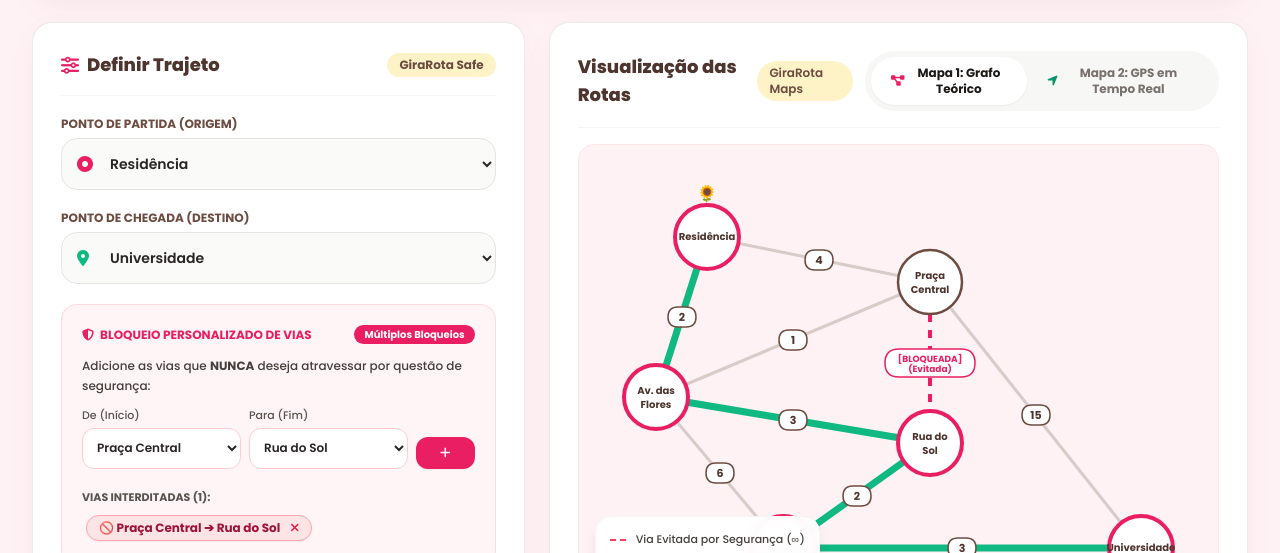
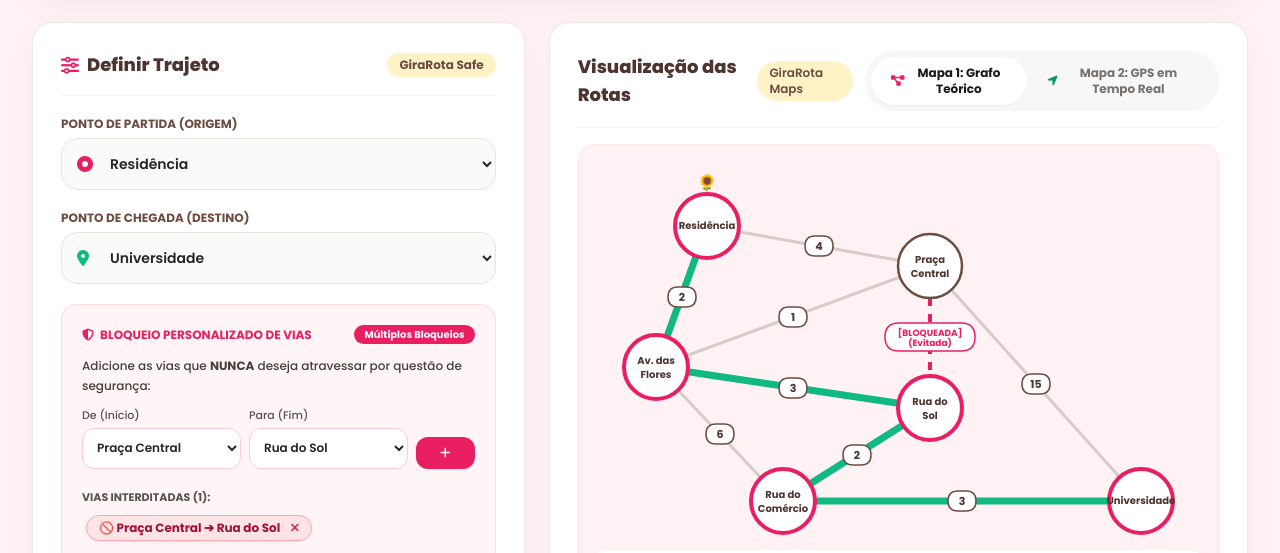
Before and after one commit to PaulaJ2023/GiraRota, a plain HTML site: page Index.html in a window 1280 px wide. Shown: the part 241-794 px from the top of the page. Drawn offline with nearby package versions, Linux system fonts and the light colour scheme.

Commit message:
Corrige sobreposição da legenda no mapa do GiraRota

```diff
--- a/Index.html
+++ b/Index.html
@@ -339,10 +339,10 @@
                     <div class="relative w-full h-[460px] bg-[#FFF2F5] rounded-2xl overflow-hidden flex items-center justify-center border border-rose-100">
 
                         <!-- Map 1: NetworkX Canvas Simulation -->
-                        <div id="container-map-1" class="w-full h-full relative">
-                            <canvas id="canvas-grafo" class="w-full h-full"></canvas>
-                            <!-- Legend overlay -->
-                            <div class="absolute bottom-4 left-4 bg-white/95 backdrop-blur-sm p-3.5 rounded-2xl text-[11px] space-y-2 font-medium shadow-lg border border-stone-100">
+                        <div id="container-map-1" class="w-full h-full relative flex flex-col">
+                            <canvas id="canvas-grafo" class="w-full flex-1 min-h-0"></canvas>
+                            <!-- Legenda em faixa própria, fora da área do mapa -->
+                            <div class="shrink-0 mx-3 mb-3 bg-white/95 backdrop-blur-sm px-4 py-3 rounded-2xl text-[11px] flex flex-wrap items-center justify-center gap-x-5 gap-y-2 font-medium shadow-md border border-stone-100">
                                 <div class="flex items-center gap-2.5">
                                     <span class="w-4 h-1 border-b-2 border-dashed border-rose-500"></span>
                                     <span class="text-stone-700">Via Evitada por Segurança (∞)</span>
@@ -1052,8 +1052,9 @@
             if (!canvas) return;
             const ctx = canvas.getContext('2d');
 
-            canvas.width = canvas.parentElement.clientWidth;
-            canvas.height = canvas.parentElement.clientHeight;
+            // Usa o espaço real do canvas; a legenda agora ocupa uma faixa separada.
+            canvas.width = canvas.clientWidth;
+            canvas.height = canvas.clientHeight;
 
             const width = canvas.width;
             const height = canvas.height;
```
